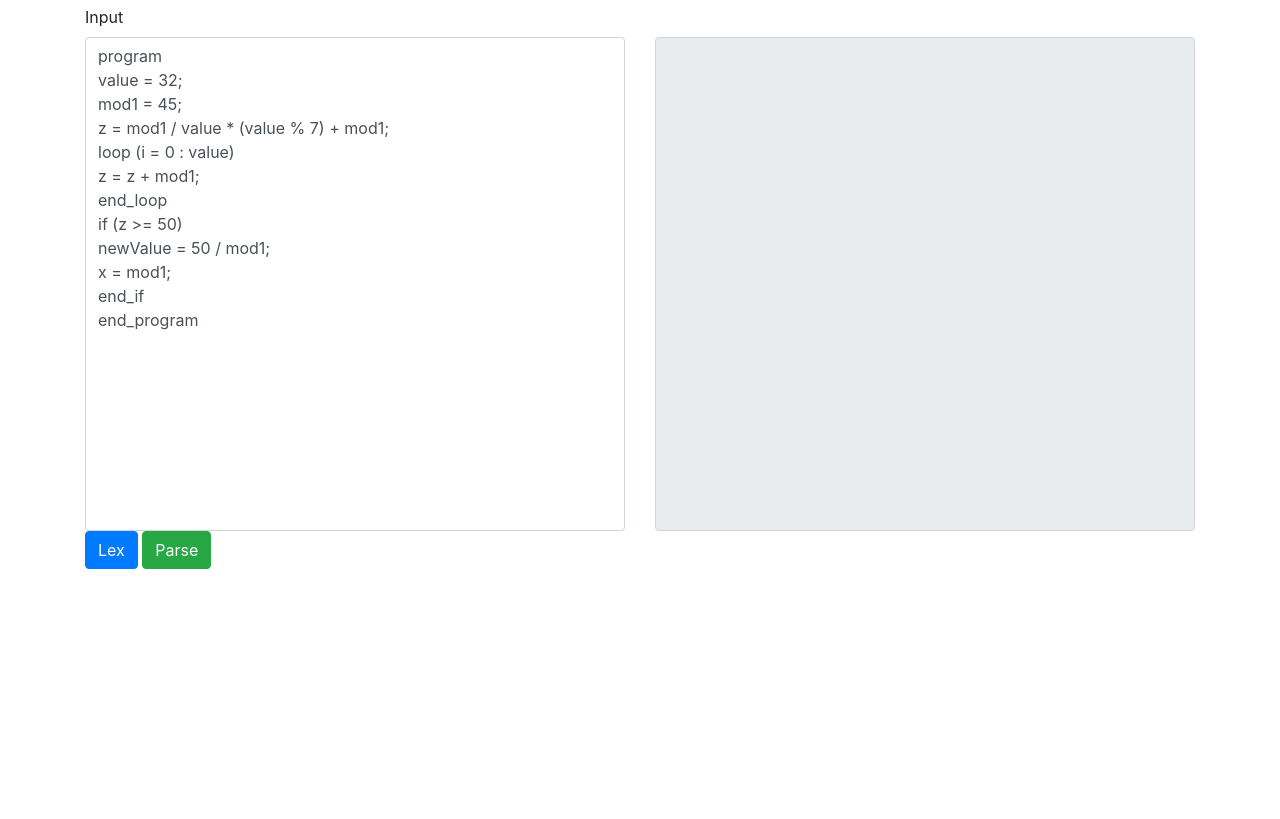
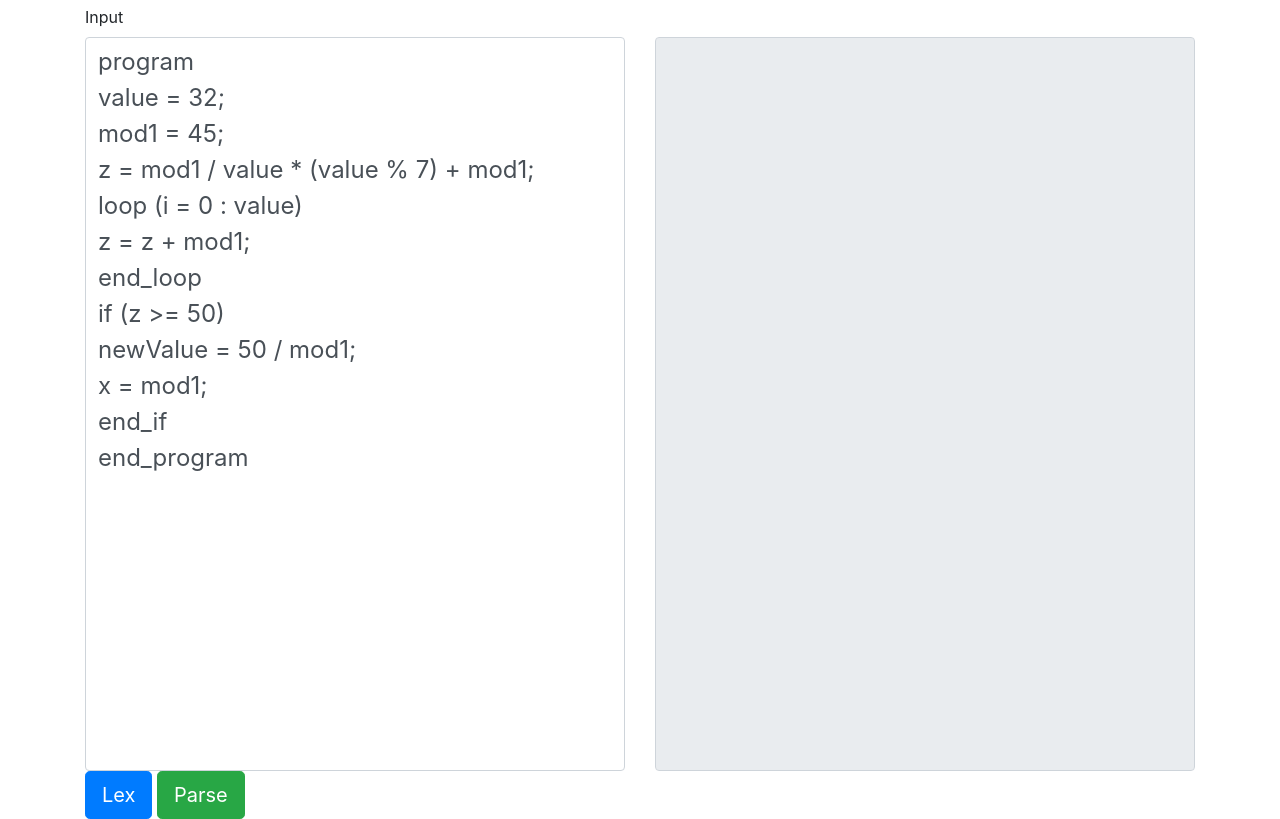
Before and after one commit to robbxi/ebnf-parser-4101, a plain HTML site: page index.html in a window 1280 px wide. Shown: the part 51-870 px from the top of the page. Before the commit the page ends 800 px from the top, so only its background shows below. Drawn offline with nearby package versions, Linux system fonts and the light colour scheme.

Commit message:
format a little better

```diff
--- a/index.html
+++ b/index.html
@@ -3,14 +3,20 @@
 <head>
     <title>EBNF Parser</title>
     <link rel="stylesheet" href="https://stackpath.bootstrapcdn.com/bootstrap/4.5.2/css/bootstrap.min.css">
+    <style>
+        #input, #output {
+            font-size: 1.5em;
+        }
+
+    </style>
 </head>
 <body>
     <h1>Parser</h1>
     <div class="container">
         <label for="input">Input</label>
         <div class="row">
-            <div class="col">
-                <textarea class="form-control" id="input" rows="20" style="resize: none;" spellcheck="false">
+            <div class=" col-xl-6 col-sm-12">
+                <textarea class="form-control text-lg" id="input" rows="20" style="resize: none;" spellcheck="false">
 program
 value = 32;
 mod1 = 45;
@@ -25,13 +31,13 @@ end_if
 end_program
                 </textarea>
             </div>
-            <div class="col">
-                <textarea class="form-control" id="output" rows="20" style="resize: none;" readonly></textarea>
+            <div class="col-xl-6 col-sm-12">
+                <textarea class="form-control text-sm-lg" id="output" rows="20" style="resize: none;" readonly></textarea>
             </div>
         </div>
 
-        <button class="btn btn-primary" id="lex" onclick="lexInput()">Lex</button>
-        <button class="btn btn-success" id="parse" onclick="parseInput()">Parse</button>
+        <button class="btn btn-primary btn-lg" id="lex" onclick="lexInput()">Lex</button>
+        <button class="btn btn-success btn-lg" id="parse" onclick="parseInput()">Parse</button>
 
     </div>
 
```
